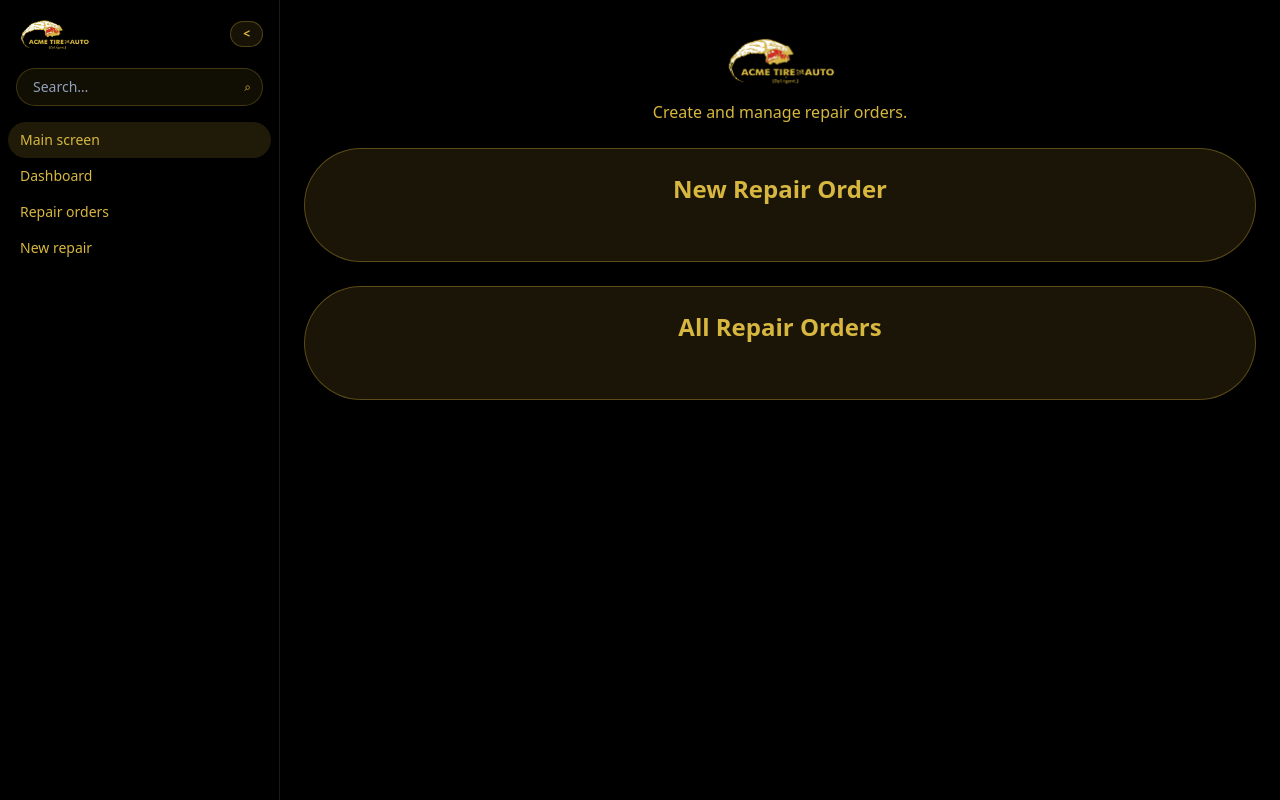
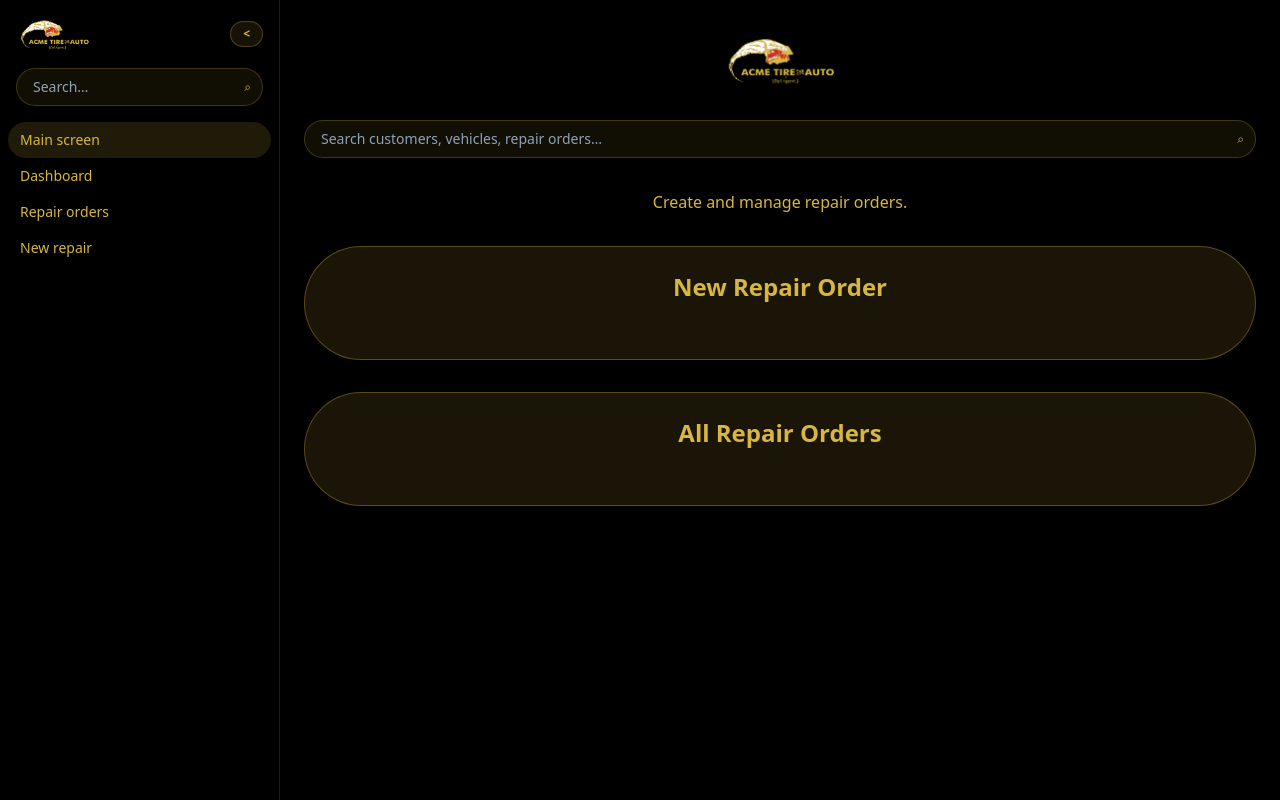
Before and after one commit to AcmeTire/WEB-APP, a Next.js app: page / in a window 1280 px wide. Built offline with nearby package versions, Linux system fonts and the light colour scheme.

Commit message:
Add home page search bar

```diff
--- a/src/app/page.tsx
+++ b/src/app/page.tsx
@@ -1,18 +1,24 @@
 import Image from 'next/image';
 import logo from '../../acme tire x dyligent.png';
+import GlobalSearch from '@/components/global-search';
 
 export default function HomePage() {
   return (
-    <div className="space-y-6">
+    <div className="space-y-8">
       <div className="flex flex-col items-center text-center">
         <Image src={logo} alt="Acme Tire" className="h-14 w-auto" priority />
-        <p className="mt-3 text-base" style={{ color: '#d7b73f' }}>
-          Create and manage repair orders.
-        </p>
       </div>
 
+      <div className="relative z-50">
+        <GlobalSearch placeholder="Search customers, vehicles, repair orders…" className="w-full" />
+      </div>
+
+      <p className="text-center text-base" style={{ color: '#d7b73f' }}>
+        Create and manage repair orders.
+      </p>
+
       <a
-        className="group block w-full rounded-full border border-[#D4AF37]/35 bg-[#D4AF37]/12 px-8 py-6 text-center backdrop-blur transition hover:bg-[#D4AF37]/18 active:bg-[#D4AF37]/22"
+        className="group relative z-0 mt-6 block w-full rounded-full border border-[#D4AF37]/35 bg-[#D4AF37]/12 px-8 py-6 text-center backdrop-blur transition hover:bg-[#D4AF37]/18 active:bg-[#D4AF37]/22"
         href="/repair-orders/new"
       >
         <div className="text-2xl font-semibold" style={{ color: '#d7b73f' }}>
@@ -27,7 +33,7 @@ export default function HomePage() {
       </a>
 
       <a
-        className="group block w-full rounded-full border border-[#D4AF37]/35 bg-[#D4AF37]/12 px-8 py-6 text-center backdrop-blur transition hover:bg-[#D4AF37]/18 active:bg-[#D4AF37]/22"
+        className="group relative z-0 block w-full rounded-full border border-[#D4AF37]/35 bg-[#D4AF37]/12 px-8 py-6 text-center backdrop-blur transition hover:bg-[#D4AF37]/18 active:bg-[#D4AF37]/22"
         href="/repair-orders"
       >
         <div className="text-2xl font-semibold" style={{ color: '#d7b73f' }}>
--- a/src/components/global-search.tsx
+++ b/src/components/global-search.tsx
@@ -153,7 +153,7 @@ export default function GlobalSearch({
         </div>
 
         {open ? (
-          <div className="absolute left-0 right-0 top-full z-50 mt-2 overflow-hidden rounded-lg border border-white/10 bg-black/80 backdrop-blur">
+          <div className="absolute left-0 right-0 top-full z-[100] mt-2 overflow-hidden rounded-lg border border-white/10 bg-black/80 backdrop-blur">
             <div className="max-h-[70vh] overflow-auto p-2">
               {!value.trim() ? (
                 <div className="px-3 py-2 text-sm text-slate-300">Start typing to search…</div>
```
